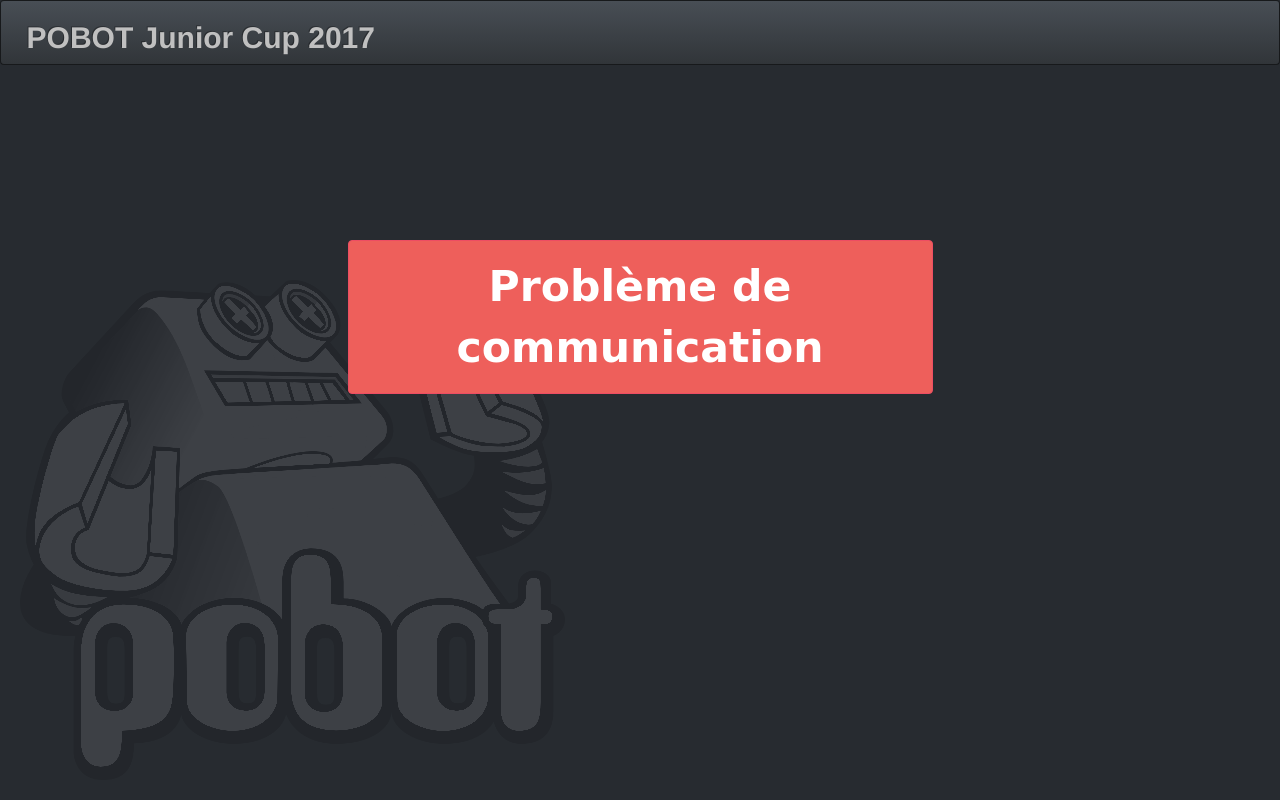
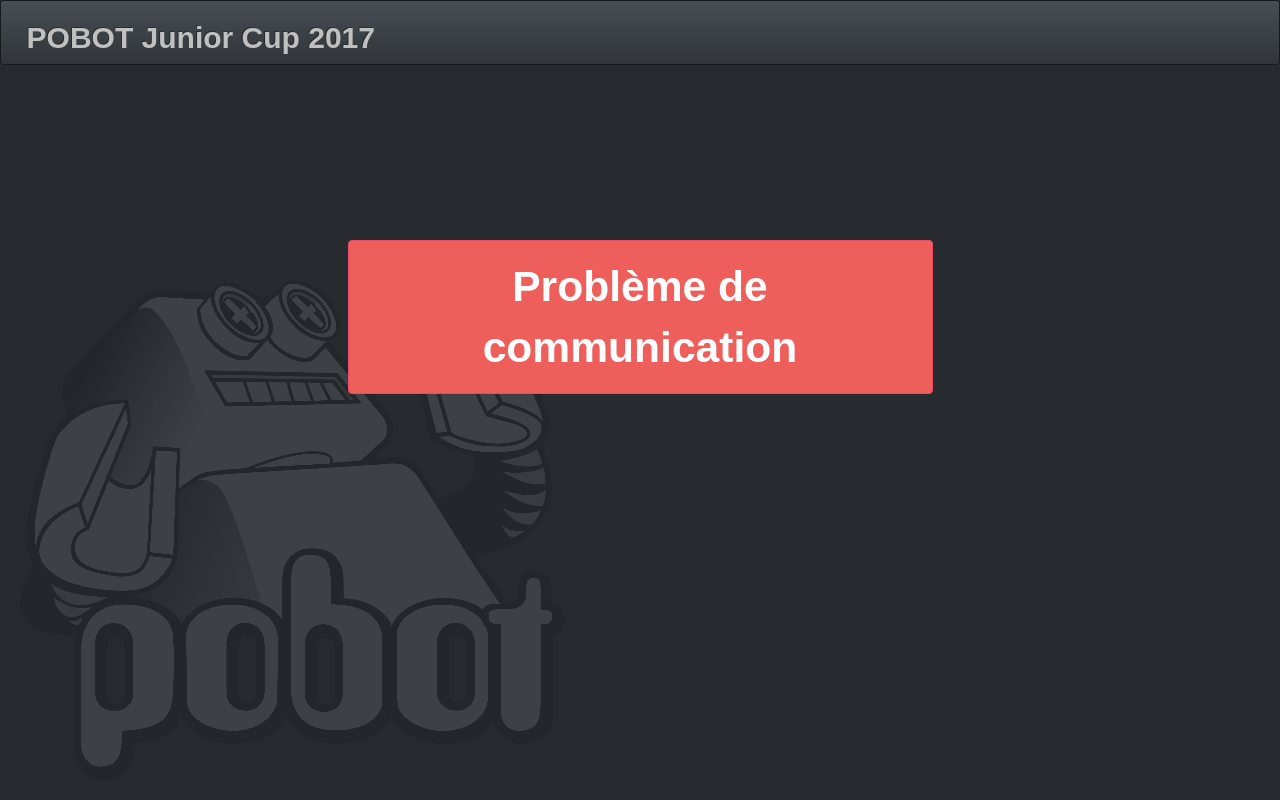
Before and after one commit to pobot/pjc-mc-django, a Django app: page /display/ in a window 1280 px wide. Run offline with Django 3.2, Linux system fonts and the light colour scheme; data that the repository does not hold is empty; parts of the project's set-up code (start-up, migrations or seed data) failed here and were passed over; some libraries are stand-ins or nearby versions.

Commit message:
minor layout change

```diff
--- a/apps/display/static/display/css/tv_display.css
+++ b/apps/display/static/display/css/tv_display.css
@@ -1,5 +1,5 @@
 * {
-    font-family: "DejaVu Sans", sans-serif;
+    font-family: "Droid Sans", sans-serif;
     font-size: 115%;
 }
 
@@ -27,10 +27,12 @@
 }
 
 .jumbotron {
+    font-family: "Droid Sans", sans-serif;
     text-align: center;
 }
 
 .navbar {
+    font-family: "Droid Sans", sans-serif;
     padding: 0 2%;
 }
 
@@ -45,6 +47,7 @@ h1 {
 }
 
 div.navbar h2 {
+    font-family: "Droid Sans", sans-serif;
     font-weight: bold;
     color: silver;
 }
@@ -133,8 +136,8 @@ table.final-ranking tr.winner th {
 
 th.team-name, td.team-name {
     white-space: nowrap;
-    min-width: 20em;
-    max-width: 20em;
+    min-width: 15em;
+    max-width: 15em;
     overflow-x: hidden;
     text-overflow: ellipsis;
 }
```
